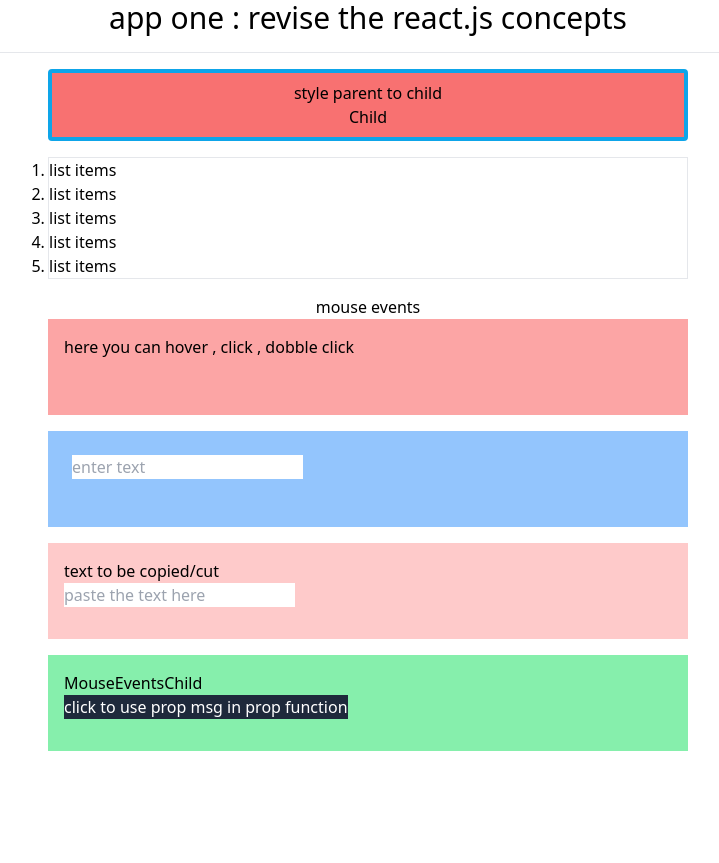
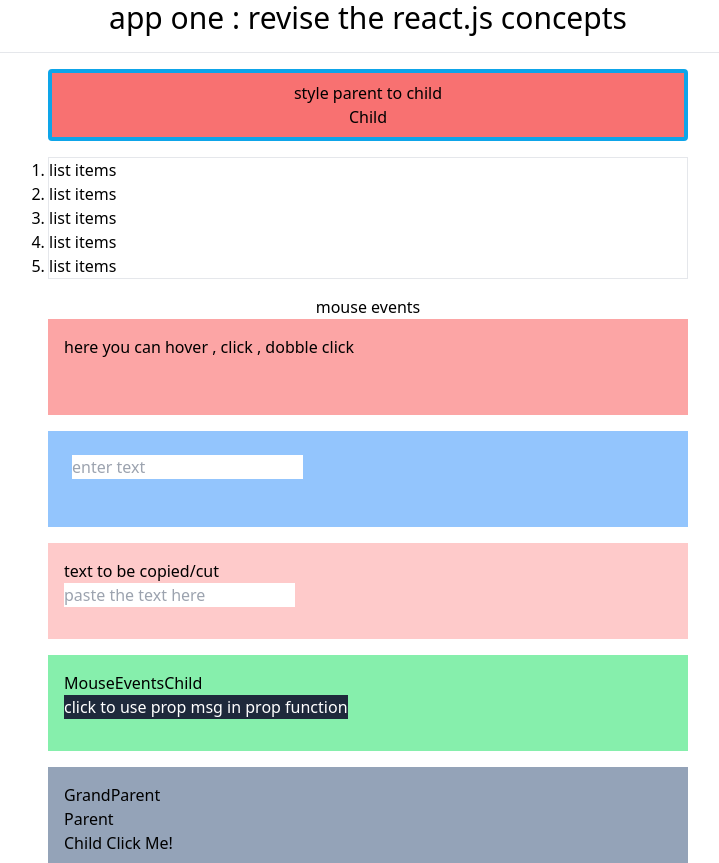
Before and after one commit to Suhasj1231/ReactApp, a React (Vite) app in the folder app_one/: page / in a window 1280 px wide. Shown: the whole page, without its empty margins (272-991 px from the left). Before the commit the page ends 800 px from the top, so only its background shows below. Built offline with nearby package versions, Linux system fonts and the light colour scheme.

Commit message:
appone >> minor fixes 1

```diff
--- a/app_one/src/App.jsx
+++ b/app_one/src/App.jsx
@@ -2,8 +2,10 @@ import Parent from './components/02/Parent'
 import Child from './components/02/Child'
 
 import ListStyle from './components/03/ListStyle'
+
 import MouseEvents from './components/04/MouseEvents'
-
+import Element from './components/04/Element'
+import MyComponent from './components/04/MyComponent'
 
 const App = () => {
   return (
@@ -23,6 +25,9 @@ const App = () => {
 
         <MouseEvents></MouseEvents>
 
+        <MyComponent> <Element></Element> </MyComponent>
+
+
 
 
       </div>
--- /dev/null
+++ b/app_one/src/components/04/Element.jsx
@@ -0,0 +1,29 @@
+import React from 'react';
+
+const Element = ({ name, children }) => {
+  const handleClick = (event) => {
+    const hierarchy = [];
+    let currentElement = event.target;
+
+    // Traverse up the DOM to gather element names
+    while (currentElement ) {
+      hierarchy.push(currentElement.nodeName);
+      currentElement = currentElement.parentElement;
+    }
+
+    // Reverse the hierarchy array for correct order
+    hierarchy.reverse();
+
+    const elementHierarchy = hierarchy.join(' > ');
+    console.log(`Clicked Element Hierarchy: ${elementHierarchy}`);
+  };
+
+  return (
+    <div onClick={handleClick}>
+      {name}
+      {children}
+    </div>
+  );
+};
+
+export default Element;
--- /dev/null
+++ b/app_one/src/components/04/MyComponent.jsx
@@ -0,0 +1,17 @@
+import React from 'react';
+
+import Element from './Element';
+
+const MyComponent = () => {
+    return (
+      <div className='w-1/2 h-24 bg-slate-400 mx-auto p-4 ' >
+        <Element name="GrandParent">
+          <Element name="Parent">
+            <Element name="Child"> Click Me!</Element>
+          </Element>
+        </Element>
+      </div>
+    );
+  };
+
+  export default MyComponent;
```
